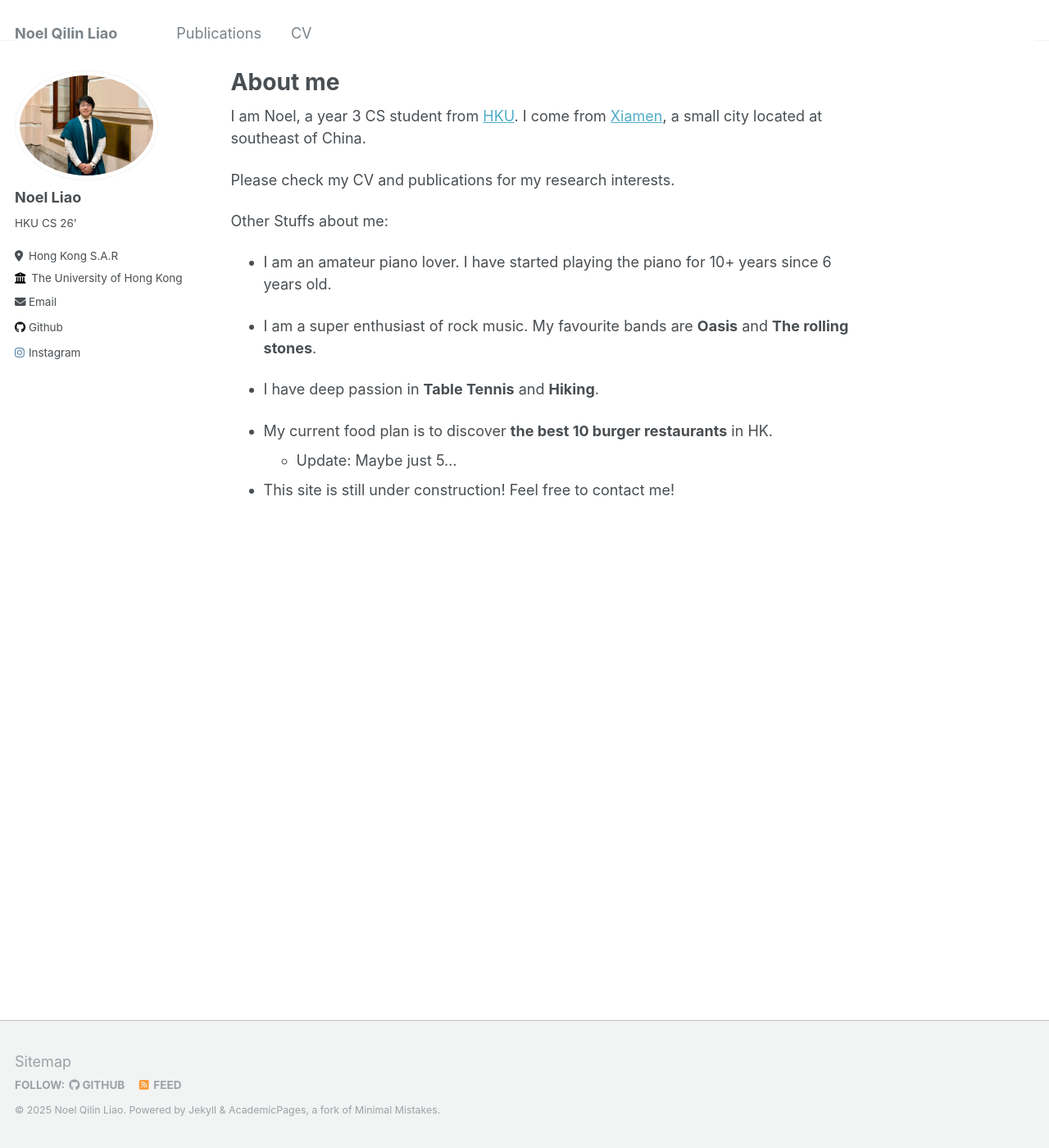
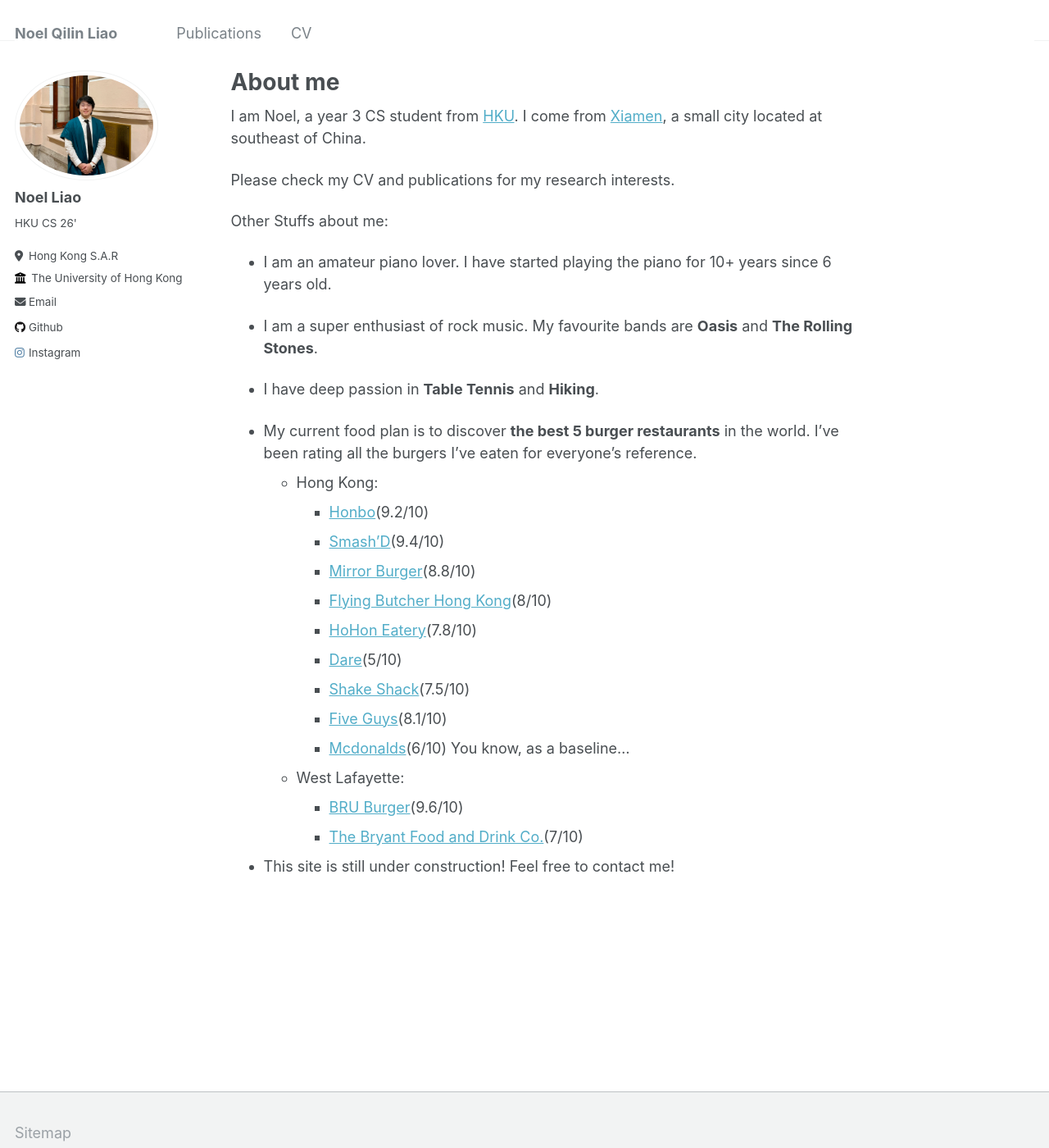
Before and after one commit to kxwhiowo/kxwhiowo.github.io, a Jekyll site: the page built from _pages/about.md, in a window 1280 px wide and 1400 px high. Shown: the whole window at 82% size. Built offline with Jekyll 4.4.1, drawn with Linux system fonts in a browser that asks for light colours.

Commit message:
update about

```diff
--- a/_pages/about.md
+++ b/_pages/about.md
@@ -15,11 +15,23 @@ Other Stuffs about me:
 
 * I am an amateur piano lover. I have started playing the piano for 10+ years since 6 years old.
 
-* I am a super enthusiast of rock music. My favourite bands are **Oasis** and **The rolling stones**.
+* I am a super enthusiast of rock music. My favourite bands are **Oasis** and **The Rolling Stones**.
 
 * I have deep passion in **Table Tennis** and **Hiking**.
 
-* My current food plan is to discover **the best 10 burger restaurants** in HK.
-  * Update: Maybe just 5...
+* My current food plan is to discover **the best 5 burger restaurants** in the world. I've been rating all the burgers I've eaten for everyone's reference.
+  * Hong Kong:
+    * [Honbo](https://www.openrice.com/zh/hongkong/r-honbo-%E7%81%A3%E4%BB%94-%E7%BE%8E%E5%9C%8B%E8%8F%9C-%E6%BC%A2%E5%A0%A1%E5%8C%85-r522819)(9.2/10)
+    * [Smash'D](https://www.openrice.com/en/hongkong/r-smashd-western-district-international-hamburger-r745157)(9.4/10)
+    * [Mirror Burger](https://www.mirrorburger.com/)(8.8/10)
+    * [Flying Butcher Hong Kong](http://www.flyingbutcher.com/)(8/10)
+    * [HoHon Eatery](https://www.instagram.com/hohoneatery/)(7.8/10)
+    * [Dare](https://www.openrice.com/en/hongkong/r-dare-western-district-western-r595274)(5/10)
+    * [Shake Shack](https://www.shakeshack.com.hk/en-HK/)(7.5/10)
+    * [Five Guys](http://fiveguys.com.hk/)(8.1/10)
+    * [Mcdonalds](https://mcdonalds.com.hk/en/?srsltid=AfmBOopCTePz-3wZ-PWViuX6yT-xJsk-7OhNrYkTz4jWR7-31exSkDte)(6/10) You know, as a baseline...
+  * West Lafayette:
+    * [BRU Burger](https://www.bruburgerbar.com/location/bru-burger-bar-lafayette-in/)(9.6/10)
+    * [The Bryant Food and Drink Co.](thebryantwl.com)(7/10)
 
 * This site is still under construction! Feel free to contact me!
```
Also changed, not shown: _publications/BOOD.md (+1 -1 lines).
